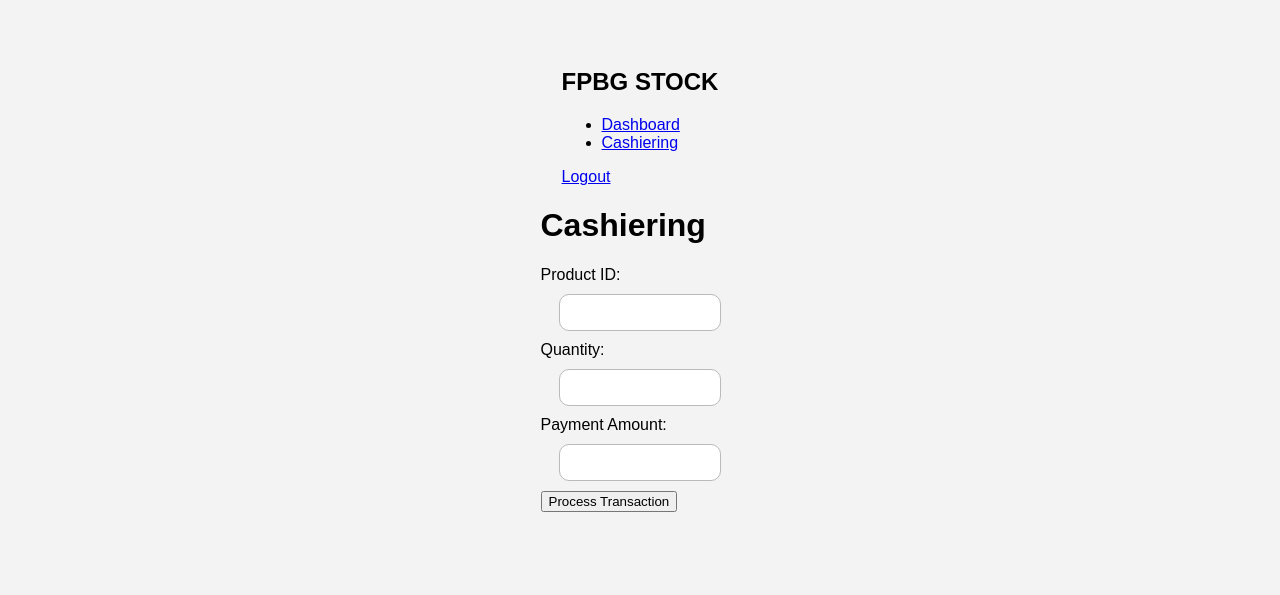
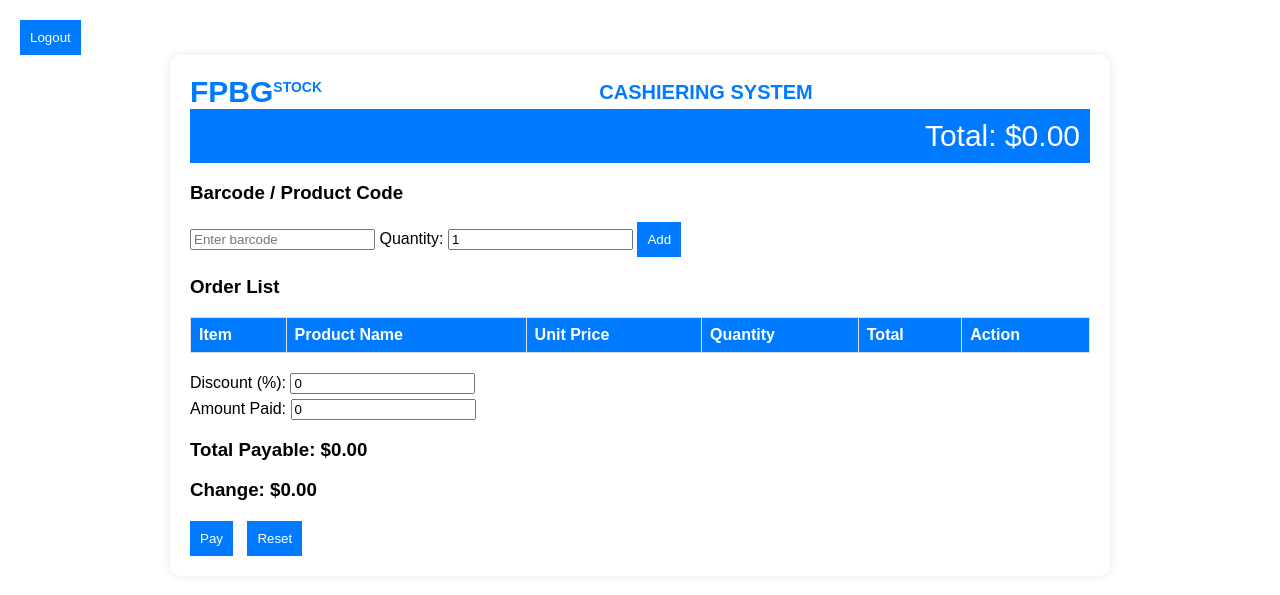
Before and after one commit to SlowlyKent/fpbg_final, a PHP site: page /cashiering.php in a window 1280 px wide. Shown: the top 595 px of the page. Run offline with PHP 8.4, Linux system fonts and the light colour scheme; a user stored in the database is signed in; lists and menus that the app fills with data are empty.

Commit message:
added cashiering function
Plaida
Felicia

```diff
--- /dev/null
+++ b/cashiering.css
@@ -0,0 +1,79 @@
+body {
+    font-family: Arial, sans-serif;
+    background-color: #ffffff;
+    margin: 20px;
+    color: #000000;
+
+}
+.container {
+    max-width: 900px;
+    margin: auto;
+    background: white;
+    padding: 20px;
+    border-radius: 10px;
+    box-shadow: 0 0 10px rgba(0, 0, 0, 0.1);
+}
+.header {
+    display: flex;
+    justify-content: space-between;
+    align-items: center;
+    font-size: 24px;
+    font-weight: bold;
+}
+.header .fpbg {
+    font-size: 30px;
+    color: #007bff;
+}
+.header .stock {
+    font-size: 14px;
+    color: #007bff;
+    margin-top: -10px;
+}
+.header .cashiering {
+    font-size: 20px;
+    color: #007bff;
+    text-align: center;
+    flex-grow: 1;
+}
+.total {
+    background: #007bff;
+    color: white;
+    text-align: right;
+    font-size: 30px;
+    padding: 10px;
+}
+.order-list {
+    width: 100%;
+    border-collapse: collapse;
+    margin-top: 10px;
+}
+.order-list th, .order-list td {
+    border: 1px solid #ddd;
+    padding: 8px;
+    text-align: left;
+}
+.order-list th {
+    background: #007bff;
+    color: white;
+}
+.payment {
+    margin-top: 20px;
+}
+.payment label {
+    display: block;
+    margin: 5px 0;
+}
+.buttons {
+    margin-top: 20px;
+}
+button {
+    padding: 10px;
+    margin-right: 10px;
+    background: #007bff;
+    color: white;
+    border: none;
+    cursor: pointer;
+}
+button:hover {
+    background: #0056b3;
+}
--- /dev/null
+++ b/cashiering.js
@@ -0,0 +1,100 @@
+let products = {
+    "4904550592571": { name: "Flash Disk 8GB", price: 50.00 },
+    "1234567890123": { name: "Anti-Rust Pan", price: 145.00 }
+};
+let cart = [];
+
+function addProduct() {
+    let barcode = document.getElementById("barcode").value;
+    let quantity = parseInt(document.getElementById("quantity").value);
+
+    if (!products[barcode]) {
+        alert("Product not found!");
+        return;
+    }
+
+    if (quantity <= 0) {
+        alert("Quantity must be at least 1");
+        return;
+    }
+
+    let productIndex = cart.findIndex(item => item.barcode === barcode);
+
+    if (productIndex !== -1) {
+        cart[productIndex].quantity += quantity;
+    } else {
+        cart.push({ ...products[barcode], quantity, barcode });
+    }
+
+    updateTable();
+    document.getElementById("barcode").value = "";
+    document.getElementById("quantity").value = "1";
+}
+
+function updateTable() {
+    let table = document.getElementById("orderTable");
+    table.innerHTML = "";
+    let total = 0;
+
+    cart.forEach((item, index) => {
+        let row = `<tr>
+            <td>${index + 1}</td>
+            <td>${item.name}</td>
+            <td>$${item.price.toFixed(2)}</td>
+            <td>${item.quantity}</td>
+            <td>$${(item.price * item.quantity).toFixed(2)}</td>
+            <td><button onclick="removeItem(${index})">Remove</button></td>
+        </tr>`;
+        total += item.price * item.quantity;
+        table.innerHTML += row;
+    });
+
+    document.getElementById("totalAmount").innerText = total.toFixed(2);
+    updateTotal();
+}
+
+function removeItem(index) {
+    cart.splice(index, 1);
+    updateTable();
+}
+
+function updateTotal() {
+    let discount = parseFloat(document.getElementById("discount").value);
+    let total = parseFloat(document.getElementById("totalAmount").innerText);
+    let discountedTotal = total - (total * (discount / 100));
+    document.getElementById("payableAmount").innerText = discountedTotal.toFixed(2);
+}
+
+function updateChange() {
+    let total = parseFloat(document.getElementById("payableAmount").innerText);
+    let paid = parseFloat(document.getElementById("paidAmount").value);
+    let change = paid - total;
+    document.getElementById("change").innerText = change.toFixed(2);
+}
+
+function processPayment() {
+    alert("Payment Successful! Change: $" + document.getElementById("change").innerText);
+    resetSystem();
+}
+
+function resetSystem() {
+    cart = [];
+    document.getElementById("orderTable").innerHTML = "";
+    document.getElementById("totalAmount").innerText = "0.00";
+    document.getElementById("discount").value = "0";
+    document.getElementById("paidAmount").value = "0";
+    document.getElementById("change").innerText = "0.00";
+    document.getElementById("payableAmount").innerText = "0.00";
+}
+
+function logout() {
+    // Clear user session data
+    localStorage.removeItem('user'); // Assuming user data is stored in local storage
+    sessionStorage.clear(); // Clear session storage if used
+
+    // Redirect to login page
+    window.location.href = 'index.php'; // Change to your login page URL
+
+    // Optional: Display a confirmation message
+    alert("You have successfully logged out.");
+}
--- a/cashiering.php
+++ b/cashiering.php
@@ -1,5 +1,6 @@
 <?php
 session_start();
+include ("connect.php");
 if (!isset($_SESSION['user_id']) || ($_SESSION['role'] !== 'admin' && $_SESSION['role'] !== 'staff')) {
     header('Location: index.php');
     exit();
@@ -19,39 +20,56 @@ if ($role !== 'admin' && $role !== 'staff') {
 <head>
     <meta charset="UTF-8">
     <meta name="viewport" content="width=device-width, initial-scale=1.0">
-    <title>Cashiering</title>
-    <link rel="stylesheet" href="style.css">
+    <title>FPBG STOCK CASHIERING SYSTEM</title>
+    <link rel="stylesheet" href="cashiering.css">
 </head>
 <body>
+     <button class="logout-button" onclick="logout()">Logout</button>
+    <div class="container">
+        <div class="header">
+            <div class="fpbg">FPBG</div>
+            <div class="stock">STOCK</div>
+            <div class="cashiering">CASHIERING SYSTEM</div>
+        </div>
+        <div class="total">Total: $<span id="totalAmount">0.00</span></div>
 
-<!-- Sidebar -->
-<div class="sidebar">
-    <h2>FPBG STOCK</h2>
-    <ul>
-        <?php if ($role === 'admin'): ?>
-            <li><a href="dashboard.php">Dashboard</a></li>
-        <?php endif; ?>
-        <li><a href="cashiering.php">Cashiering</a></li>
-    </ul>
-    <a href="logout.php" class="logout-btn">Logout</a>
-</div>
-
-<!-- Main Content -->
-<div class="main-content">
-    <h1>Cashiering</h1>
-    <form action="process_transaction.php" method="POST">
-        <label for="product_id">Product ID:</label>
-        <input type="text" id="product_id" name="product_id" required>
+        <h3>Barcode / Product Code</h3>
+        <input type="text" id="barcode" placeholder="Enter barcode">
 
         <label for="quantity">Quantity:</label>
-        <input type="number" id="quantity" name="quantity" required>
+        <input type="number" id="quantity" placeholder="Enter quantity" min="1" value="1">
 
-        <label for="payment">Payment Amount:</label>
-        <input type="number" id="payment" name="payment" required>
+        <button onclick="addProduct()">Add</button>
 
-        <button type="submit" class="transaction-btn">Process Transaction</button>
-    </form>
-</div>
+        <h3>Order List</h3>
+        <table class="order-list">
+            <thead>
+                <tr>
+                    <th>Item</th>
+                    <th>Product Name</th>
+                    <th>Unit Price</th>
+                    <th>Quantity</th>
+                    <th>Total</th>
+                    <th>Action</th>
+                </tr>
+            </thead>
+            <tbody id="orderTable"></tbody>
+        </table>
 
+        <div class="payment">
+            <label>Discount (%): <input type="number" id="discount" value="0" onchange="updateTotal()"></label>
+            <label>Amount Paid: <input type="number" id="paidAmount" value="0" onchange="updateChange()"></label>
+            <h3>Total Payable: $<span id="payableAmount">0.00</span></h3>
+            <h3>Change: $<span id="change">0.00</span></h3>
+        </div>
+
+        <div class="buttons">
+            <button onclick="processPayment()">Pay</button>
+            <button onclick="resetSystem()">Reset</button>
+
+        </div>
+    </div>
+
+    <script src="cashiering.js"></script>
 </body>
 </html>
```
Also changed, not shown: fpbg_final.sql (deleted, +0 -181 lines), products.sql (added, +75 -0 lines), users.sql (added, +85 -0 lines).
